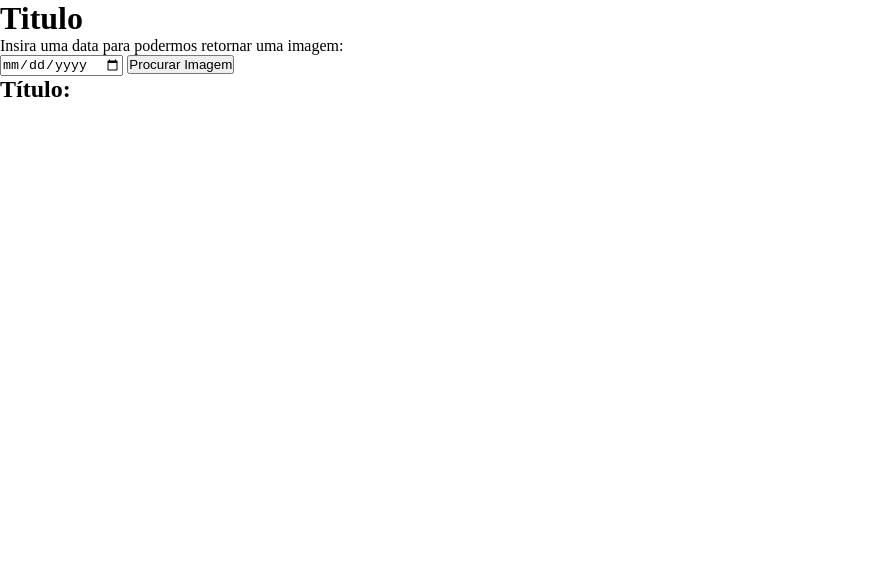
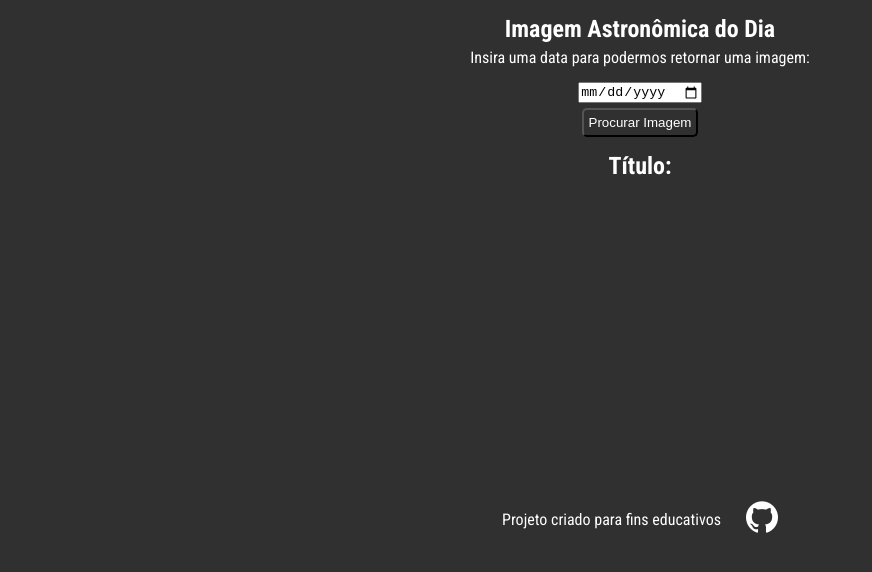
Before and after one commit to GustavoArcoverde/requeridor-de-imagem-do-apod, a plain HTML site: page index.html in a window 1280 px wide. Shown: the whole page, without its empty margins (0-872 px from the left). Drawn offline with nearby package versions, Linux system fonts and the light colour scheme.

Commit message:
estiliza pagina

```diff
--- a/css/index.css
+++ b/css/index.css
@@ -0,0 +1,62 @@
+#root{
+    background-color: rgb(48, 48, 48);
+    color: white;
+    font-family: 'Roboto Condensed', sans-serif;
+}
+
+main{
+    display: flex;
+    flex-direction: column;
+    align-items: center;
+}
+
+#valorData{
+    height: 100%;
+    padding: 15px;
+    display: flex;
+    flex-direction: column;
+    align-items: center;
+    gap: 5px
+}
+
+#valorData>p{
+    margin-bottom: 10px;
+}
+
+#submit{
+    padding: 5px;
+    background-color: rgb(48, 48, 48);
+    color: white;
+    border-radius: 5px;
+    transition-duration: 0.5s;
+}
+
+#submit:hover{
+    background-color: white;
+    color: rgb(48, 48, 48);
+}
+
+#conteudo{
+    height: 100%;
+    gap: 10px;
+    display: flex;
+    flex-direction: column;
+    align-items: center;
+}
+
+#imagem{
+    max-width: 500px;
+    max-height: 500px;
+    width: auto;
+    height: auto;
+}
+
+footer{
+    display: flex;
+    flex-direction: row;
+    justify-content: center;
+    align-items: center;
+    gap: 25px;
+    padding: 10px;
+    height: 50px;
+}
--- a/index.html
+++ b/index.html
@@ -6,27 +6,40 @@
     <meta http-equiv="X-UA-Compatible" content="IE=edge">
     <meta name="viewport" content="width=device-width, initial-scale=1.0">
     <title>Requiridor de APOD</title>
+    <link rel="preconnect" href="https://fonts.googleapis.com">
+    <link rel="preconnect" href="https://fonts.gstatic.com" crossorigin>
+    <link
+        href="https://fonts.googleapis.com/css2?family=Roboto+Condensed:ital,wght@0,300;0,400;0,700;1,300;1,400;1,700&display=swap"
+        rel="stylesheet">
     <link rel="stylesheet" href="./css/reset.css">
     <link rel="stylesheet" href="./css/index.css">
     <link rel="stylesheet" href="./css/media-queries.css">
 </head>
 
 <body id="root">
-    <h1>Titulo</h1>
-    <section>
+    <main>
+        <section id="valorData">
+            <h1>Imagem Astronômica do Dia</h1>
             <p>Insira uma data para podermos retornar uma imagem:</p>
             <input type="date" id="data" min="1995-06-20">
             <input type="button" value="Procurar Imagem" id="submit">
         </section>
-    <section>
+        <section id="conteudo">
             <div>
                 <h2>Título: <span id="nomeDaFoto"></span></h2>
             </div>
             <div>
                 <img src="" alt="" id="imagem">
-            <iframe src="" frameborder="0" id="video"></iframe>
+                <iframe src="" frameborder="0" width="500px" height="300" id="video"></iframe>
             </div>
         </section>
+    </main>
+    <footer>
+        <p>Projeto criado para fins educativos</p>
+        <a href="https://github.com/GustavoArcoverde" target="_blank">
+            <img src="./img/github.png" alt="">
+        </a>
+    </footer>
     <script src="https://code.jquery.com/jquery-3.6.0.min.js"></script>
     <script src="./index.js"></script>
 </body>
```
Also changed, not shown: img/github.png (added). Lines whose indentation alone changed are shown as unchanged.
